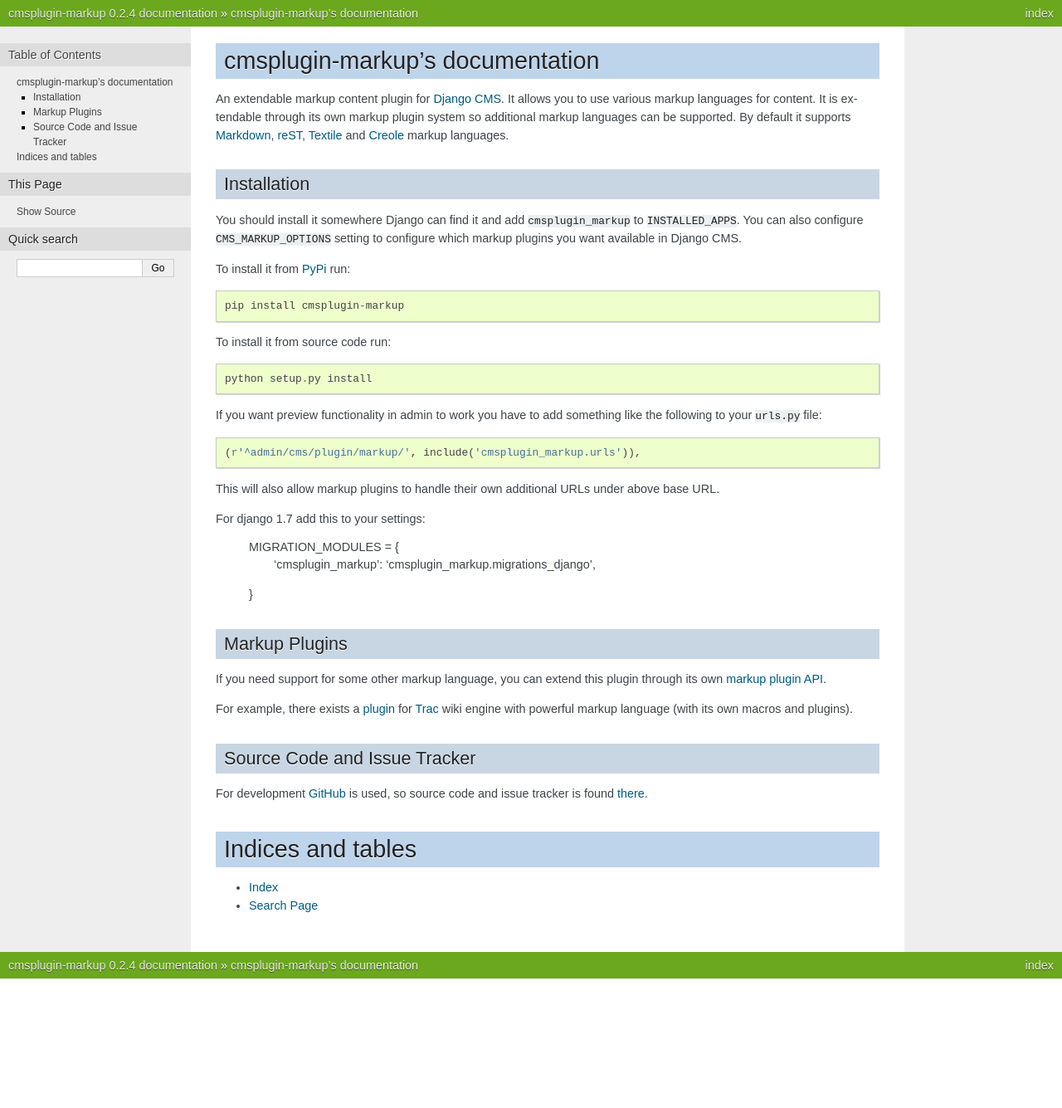
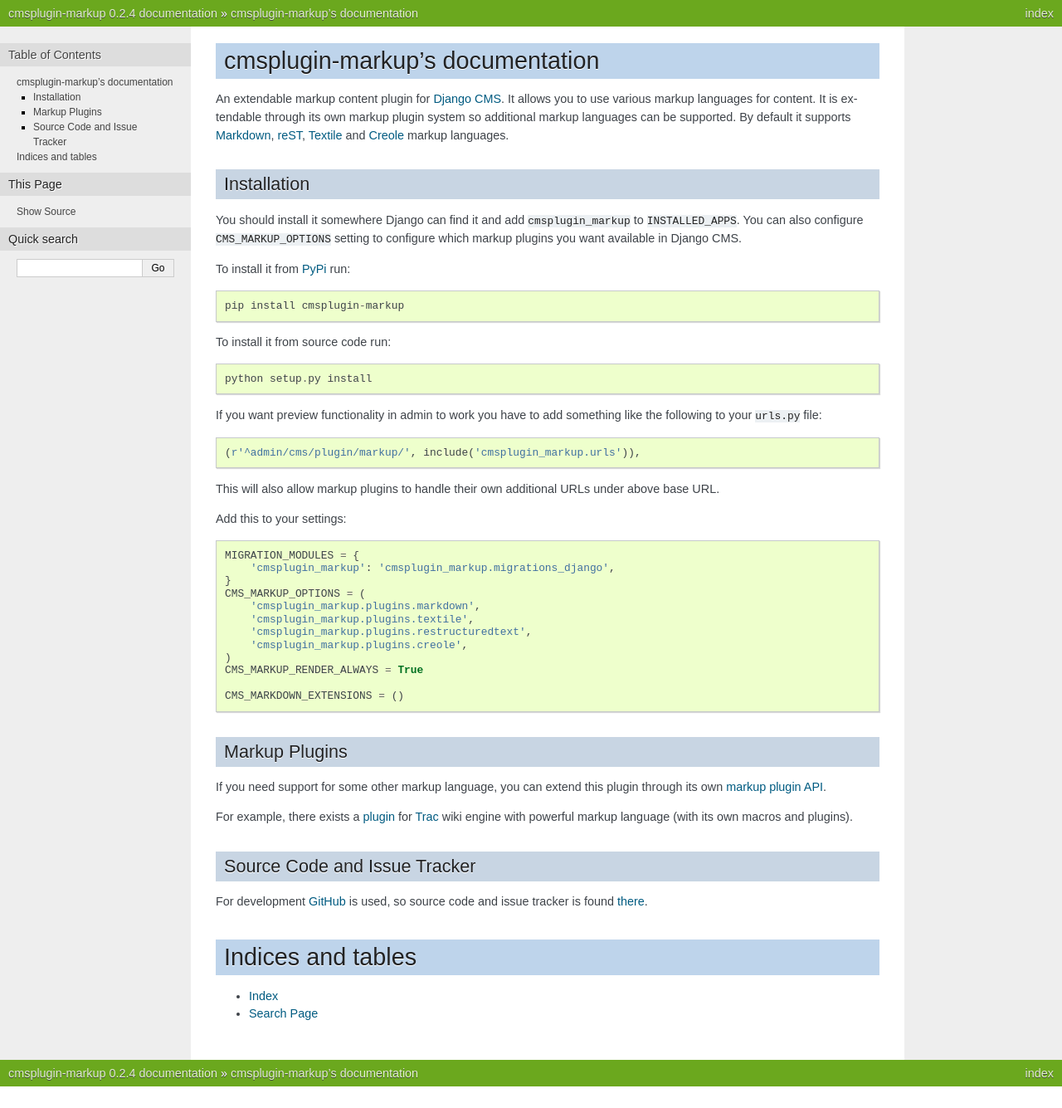
Before and after one commit to mitar/cmsplugin-markup, a Sphinx documentation site: the page built from docs/index.rst, in a window 1280 px wide. Shown: the whole page at 83% size. Built offline with Sphinx 7.4.7, drawn with Linux system fonts in a browser that asks for light colours; before the commit the page ends 1205 px from its top, so only the background shows below that.

Commit message:
Update docs

```diff
--- a/docs/index.rst
+++ b/docs/index.rst
@@ -37,11 +37,20 @@ above base URL.
 
 .. _PyPi: http://pypi.python.org/pypi
 
-For django 1.7 add this to your settings:
+Add this to your settings::
 
     MIGRATION_MODULES = {
         'cmsplugin_markup': 'cmsplugin_markup.migrations_django',
     }
+    CMS_MARKUP_OPTIONS = (
+        'cmsplugin_markup.plugins.markdown',
+        'cmsplugin_markup.plugins.textile',
+        'cmsplugin_markup.plugins.restructuredtext',
+        'cmsplugin_markup.plugins.creole',
+    )
+    CMS_MARKUP_RENDER_ALWAYS = True
+
+    CMS_MARKDOWN_EXTENSIONS = ()
 
 Markup Plugins
 --------------
```
Also changed, not shown: docs/develop.rst (+11 -2 lines).
